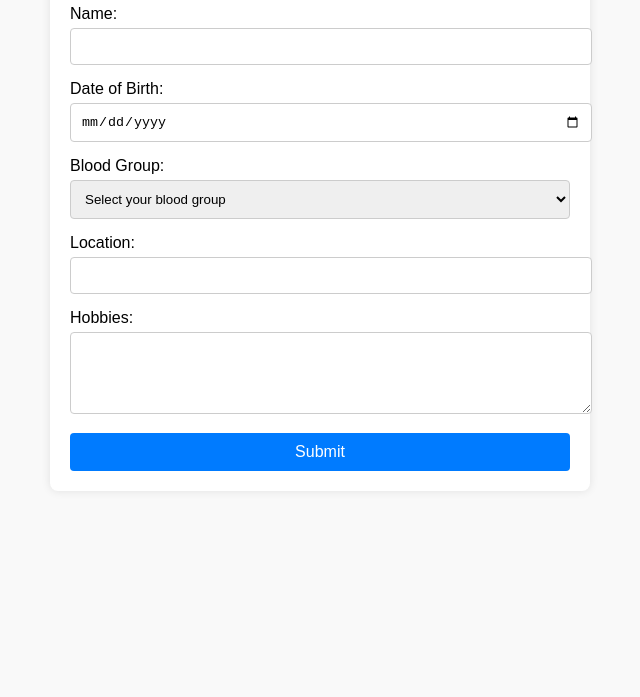
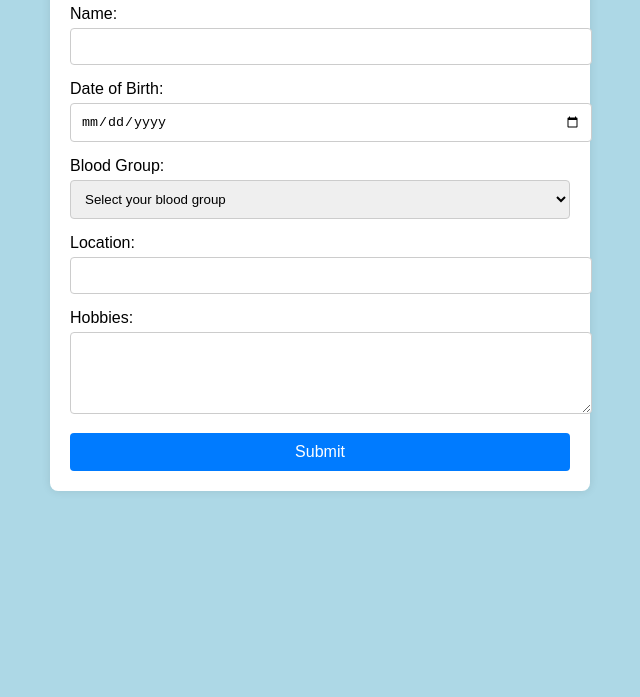
Before and after one commit to AmittAshok/Slam-book, a plain HTML site: page templates/index.html in a window 1280 px wide. Shown: the part 103-800 px from the top of the page, without its empty margins (320-960 px from the left). Drawn offline with Linux system fonts and the light colour scheme.

Commit message:
Update index.html

```diff
--- a/templates/index.html
+++ b/templates/index.html
@@ -9,7 +9,7 @@
             font-family: Arial, sans-serif;
             margin: 20px;
             padding: 0;
-            background-color: #f9f9f9;
+            background-color: #add8e6;
         }
         form {
             max-width: 500px;
```
